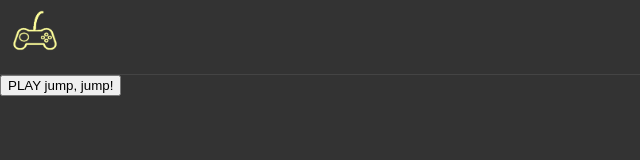
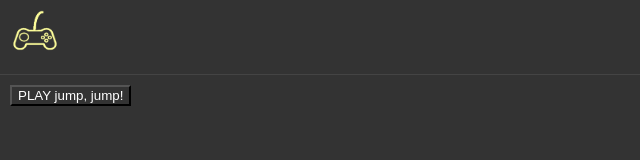
Before and after one commit to aaa11143/aaa11143.github.io, a plain HTML site: page index.html in a window 1280 px wide. Shown: the whole page, without its empty margins (0-640 px from the left). Drawn offline with Linux system fonts and the light colour scheme.

Commit message:
Update index.html

```diff
--- a/index.html
+++ b/index.html
@@ -16,6 +16,12 @@
             padding: 10px;
             border-bottom: 1px solid #444;
         }
+        button {
+          margin: 10px;
+          background-color: #333;
+          color: white;
+        }
+
     </style>
 </head>
 <body>
```
